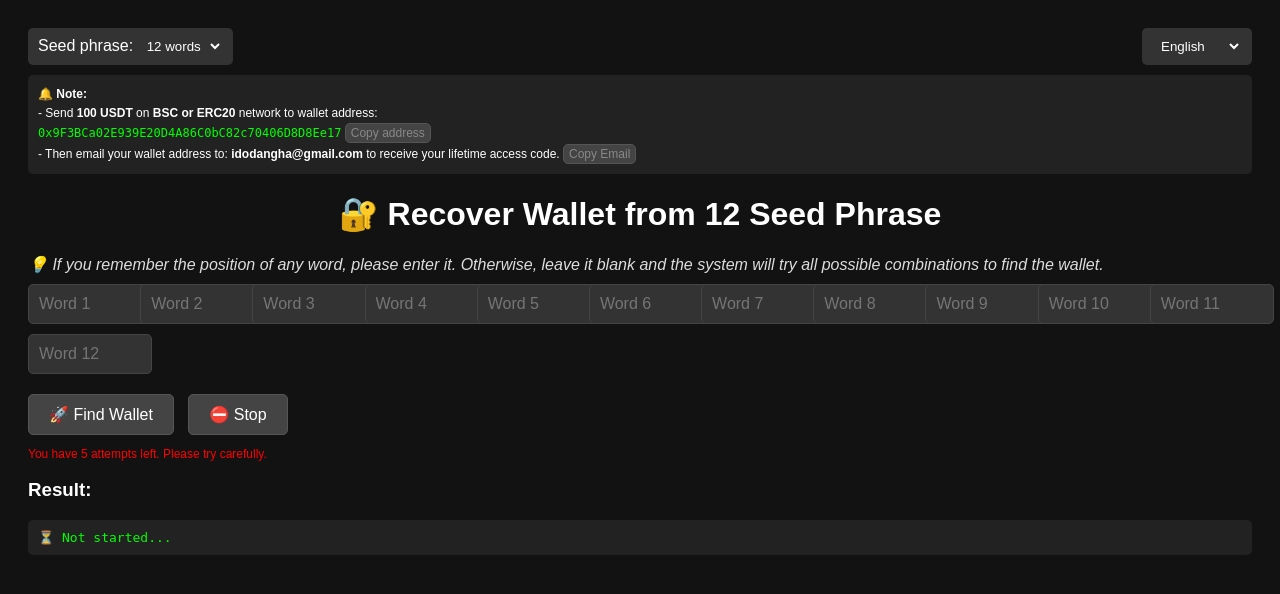
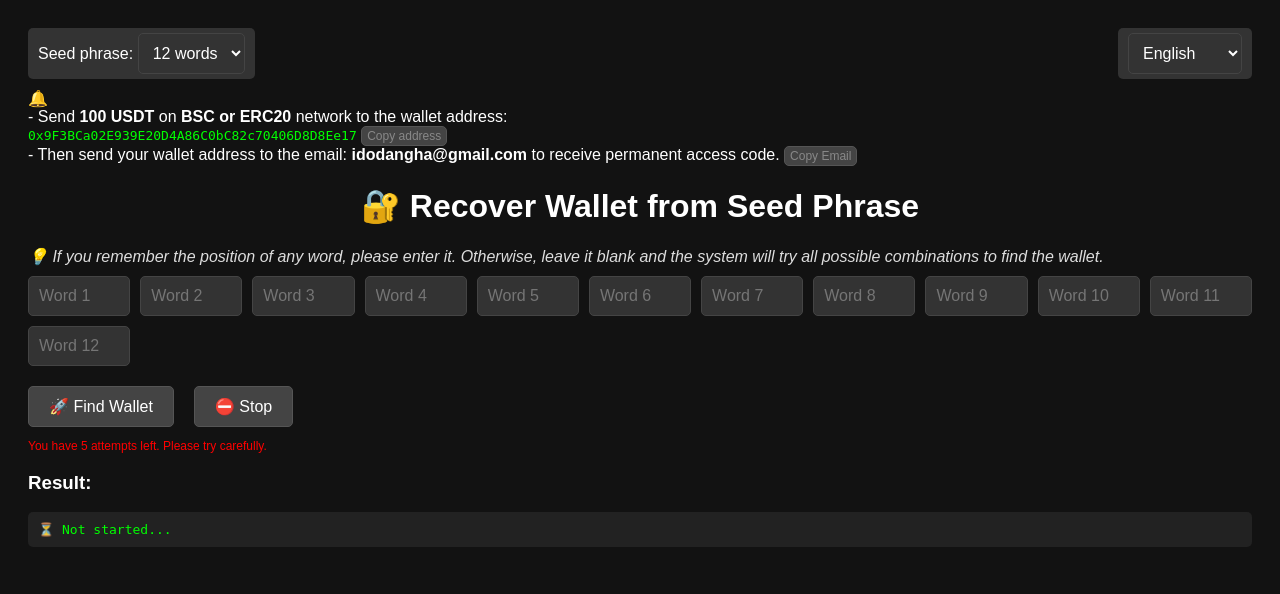
Before and after one commit to dodangha/recover_wallet_app, a Flask app: page / in a window 1280 px wide. Shown: the top 594 px of the page. Run offline with Flask 3, Linux system fonts and the light colour scheme.

Commit message:
Your commit message

```diff
--- a/app.py
+++ b/app.py
@@ -1,13 +1,23 @@
-from flask import Flask, request, render_template, Response, stream_with_context
+from flask import Flask, request, render_template, Response, stream_with_context, jsonify
+from flask_limiter import Limiter
+from flask_limiter.util import get_remote_address
 import itertools
 import requests
 from mnemonic import Mnemonic
 from eth_account import Account
 
 app = Flask(__name__)
+app.secret_key = "random_secret_key"  # cần cho session nếu dùng thêm
 Account.enable_unaudited_hdwallet_features()
 
-ETHERSCAN_API_KEY = "YOUR_API_KEY"  # 🔑 Thay bằng API key Etherscan thật của bạn
+# ⚙️ Limit mỗi IP 5 lượt
+limiter = Limiter(
+    get_remote_address,
+    app=app,
+    default_limits=["5 per day"]
+)
+
+ETHERSCAN_API_KEY = "YOUR_API_KEY"
 
 TOKENS = {
     "USDT": "0xdAC17F958D2ee523a2206206994597C13D831ec7",
@@ -56,6 +66,7 @@ def index():
     return render_template("index.html")
 
 @app.route("/recover", methods=["POST"])
+@limiter.limit("5 per day")  # 🛡️ Giới hạn 5 lần mỗi IP mỗi ngày
 def recover():
     data = request.get_json()
     known_words = data["seed"]
@@ -85,11 +96,10 @@ def recover():
                     bal = get_token_balance(address, contract)
                     token_balances[token_name] = bal if bal else 0.0
 
-                # Giả định địa chỉ BTC là cùng địa chỉ ETH (placeholder, cần xử lý riêng nếu chuẩn)
                 btc_address = acct.address
                 btc_balance = get_btc_balance(btc_address)
 
-                yield f"\n✅ Wallet found:\n📥 Contacts: {address}\n🧠 Seed: {phrase}\n"
+                yield f"\n✅ Wallet found:\n📥 Address: {address}\n🧠 Seed: {phrase}\n"
                 yield f"💎 BTC: {btc_balance if btc_balance else 0.000000:.6f}\n"
                 sorted_tokens = ["ETH", "USDT", "USDC", "DAI", "BNB", "LINK"]
                 for token in sorted_tokens:
@@ -108,5 +118,9 @@ def recover():
 
     return Response(stream_with_context(generate()), mimetype="text/plain")
 
+@app.errorhandler(429)
+def ratelimit_handler(e):
+    return jsonify(error="🚫 Bạn đã vượt quá 5 lượt miễn phí hôm nay. Vui lòng nhập mã để tiếp tục."), 429
+
 if __name__ == "__main__":
     app.run(host='0.0.0.0', port=5000)
--- a/requirements.txt
+++ b/requirements.txt
@@ -1,3 +1,5 @@
 Flask
+Flask-Limiter
 mnemonic
-web3
+eth-account
+requests
--- a/templates/index.html
+++ b/templates/index.html
@@ -21,10 +21,9 @@
       gap: 10px;
       margin-bottom: 20px;
     }
-    input {
+    input, select {
       padding: 10px;
       font-size: 16px;
-      width: 100%;
       background: #333;
       color: #fff;
       border: 1px solid #444;
@@ -72,13 +71,6 @@
       padding: 5px 10px;
       border-radius: 5px;
     }
-    select {
-      background: #333;
-      color: #fff;
-      border: none;
-      padding: 5px;
-      border-radius: 5px;
-    }
     .trial-note {
       color: red;
       font-size: 12px;
@@ -108,14 +100,28 @@
       background: #555;
       color: #ccc;
     }
+    .button-row {
+      display: flex;
+      align-items: center;
+      gap: 10px;
+      margin-top: 10px;
+      flex-wrap: wrap;
+    }
+    #codeInput {
+      height: 38px;
+      width: 120px;
+    }
+    #codeSection {
+      display: none;
+      align-items: center;
+      gap: 10px;
+    }
   </style>
 </head>
 <body>
 
-  <!-- Top bar -->
   <div class="top-bar">
     <div class="top-controls">
-      <!-- Word count selector -->
       <div class="word-count-select">
         <label for="wordCountSelector">Seed phrase:</label>
         <select id="wordCountSelector" onchange="renderInputs()">
@@ -124,39 +130,42 @@
         </select>
       </div>
 
-      <!-- Language selector -->
       <div class="language-select">
         <select id="languageSelector" onchange="changeLanguage()">
           <option value="en">English</option>
           <option value="vi">Tiếng Việt</option>
-          <option value="zh">简体中文</option>
         </select>
       </div>
     </div>
-
-    <!-- Payment Info (auto translated) -->
-    <div id="paymentInfo"></div>
   </div>
 
-  <!-- Title -->
-  <h1 id="title">🔐 Recover Wallet from 12 Seed Phrase</h1>
+  <b>🔔</b><br/>
+  - Send <b>100 USDT</b> on <b>BSC or ERC20</b> network to the wallet address:<br/>
+  <code>0x9F3BCa02E939E20D4A86C0bC82c70406D8D8Ee17</code>
+  <button class="copy-btn" onclick="copyAddress()">Copy address</button><br/>
+  - Then send your wallet address to the email: <b>idodangha@gmail.com</b> to receive permanent access code.
+  <button class="copy-btn" onclick="copyEmail()">Copy Email</button>
 
-  <!-- Instruction -->
+  <h1 id="title">🔐 Recover Wallet from Seed Phrase</h1>
+
   <p class="note" id="note">
     💡 If you remember the position of any word, please enter it. Otherwise, leave it blank and the system will try all possible combinations to find the wallet.
   </p>
 
-  <!-- Inputs -->
   <div id="inputsContainer" class="inputs"></div>
 
-  <!-- Buttons -->
-  <button id="recoverBtn" onclick="recover()">🚀 Find Wallet</button>
-  <button onclick="stop()">⛔ Stop</button>
+  <div class="button-row">
+    <button id="recoverBtn" onclick="recover()">🚀 Find Wallet</button>
+    <button onclick="stop()">⛔ Stop</button>
 
-  <!-- Trial message -->
+    <div id="codeSection">
+      <input type="text" id="codeInput" placeholder="Enter access code">
+      <button onclick="submitCode()">Submit</button>
+    </div>
+  </div>
+
   <p id="trialMessage" class="trial-note">You have 5 attempts left. Please try carefully.</p>
 
-  <!-- Result -->
   <h3 id="resultTitle">Result:</h3>
   <pre id="result">⏳ Not started...</pre>
 
@@ -165,6 +174,7 @@
     let wordCount = 12;
     let trialCount = 0;
     const maxTrials = 5;
+    let accessCodeEntered = false;
 
     function renderInputs() {
       const container = document.getElementById("inputsContainer");
@@ -180,9 +190,8 @@
     }
 
     async function recover() {
-      if (trialCount >= maxTrials) {
-        alert("You have exceeded the maximum number of attempts.");
-        document.getElementById("recoverBtn").disabled = true;
+      if (trialCount >= maxTrials && !accessCodeEntered) {
+        alert("Please enter access code to continue.");
         return;
       }
 
@@ -224,9 +233,11 @@
       }
 
       trialCount++;
-      if (trialCount >= maxTrials) {
-        alert("You have exceeded the maximum number of attempts.");
-        document.getElementById("recoverBtn").disabled = true;
+      if (trialCount >= maxTrials && !accessCodeEntered) {
+        document.getElementById("codeSection").style.display = "flex";
+        document.getElementById("trialMessage").innerText = "🔒 Trial limit reached. Please enter access code.";
+      } else {
+        document.getElementById("trialMessage").innerText = `You have ${maxTrials - trialCount} attempts left.`;
       }
 
       btn.innerText = "🚀 Find Wallet";
@@ -241,76 +252,49 @@
       btn.disabled = false;
     }
 
+    function submitCode() {
+      const code = document.getElementById("codeInput").value;
+      if (code === "25251325") {
+        alert("Access granted!");
+        accessCodeEntered = true;
+        trialCount = 0; // Reset trial count after successful access code
+        document.getElementById("trialMessage").innerText = "✅ Unlimited access granted.";
+        document.getElementById("codeSection").style.display = "none";
+      } else {
+        alert("Invalid access code. Please try again.");
+      }
+    }
+
     function changeLanguage() {
       const lang = document.getElementById("languageSelector").value;
 
       if (lang === "en") {
-        document.getElementById("title").innerText = "🔐 Recover Wallet from 12 Seed Phrase";
+        document.getElementById("title").innerText = "🔐 Recover Wallet from Seed Phrase";
         document.getElementById("note").innerText = "💡 If you remember the position of any word, please enter it. Otherwise, leave it blank and the system will try all possible combinations to find the wallet.";
         document.getElementById("recoverBtn").innerText = "🚀 Find Wallet";
         document.getElementById("resultTitle").innerText = "Result:";
         document.getElementById("result").innerText = "⏳ Not started...";
-        document.getElementById("paymentInfo").innerHTML = `
-          <b>🔔 Note:</b><br/>
-          - Send <b>100 USDT</b> on <b>BSC or ERC20</b> network to wallet address:<br/>
-          <code>0x9F3BCa02E939E20D4A86C0bC82c70406D8D8Ee17</code>
-          <button class="copy-btn" onclick="copyAddress()">Copy address</button><br/>
-          - Then email your wallet address to: <b>idodangha@gmail.com</b> to receive your lifetime access code.
-          <button class="copy-btn" onclick="copyEmail()">Copy Email</button>
-        `;
       } else if (lang === "vi") {
-        document.getElementById("title").innerText = "🔐 Khôi phục ví từ 12 Seed Phrase";
-        document.getElementById("note").innerText = "💡 Nếu bạn nhớ vị trí từ khóa nào thì hãy điền vào ô đó. Nếu để trống tất cả hệ thống sẽ tự động thử tất cả các tổ hợp có thể để tìm ví.";
+        document.getElementById("title").innerText = "🔐 Khôi phục ví từ Seed Phrase";
+        document.getElementById("note").innerText = "💡 Nếu bạn nhớ vị trí của bất kỳ từ nào, hãy nhập nó. Nếu không, để trống và hệ thống sẽ thử tất cả các kết hợp có thể để tìm ví.";
         document.getElementById("recoverBtn").innerText = "🚀 Tìm ví";
         document.getElementById("resultTitle").innerText = "Kết quả:";
         document.getElementById("result").innerText = "⏳ Chưa bắt đầu...";
-        document.getElementById("paymentInfo").innerHTML = `
-          <b>🔔 Lưu ý:</b><br/>
-          - Gửi <b>100 USDT</b> trên mạng <b>BSC hoặc ERC20</b> đến địa chỉ ví:<br/>
-          <code>0x9F3BCa02E939E20D4A86C0bC82c70406D8D8Ee17</code>
-          <button class="copy-btn" onclick="copyAddress()">Copy address</button><br/>
-          - Sau đó gửi địa chỉ ví của bạn tới email: <b>idodangha@gmail.com</b> để nhận mã truy cập vĩnh viễn.
-          <button class="copy-btn" onclick="copyEmail()">Copy Email</button>
-        `;
-      } else if (lang === "zh") {
-        document.getElementById("title").innerText = "🔐 从 12 个 Seed Phrase 恢复钱包";
-        document.getElementById("note").innerText = "💡 如果您记得某个单词的位置，请填写它。如果全部留空，系统将尝试所有可能的组合来找回钱包。";
-        document.getElementById("recoverBtn").innerText = "🚀 查找钱包";
-        document.getElementById("resultTitle").innerText = "结果：";
-        document.getElementById("result").innerText = "⏳ 尚未开始...";
-        document.getElementById("paymentInfo").innerHTML = `
-          <b>🔔 注意：</b><br/>
-          - 请发送 <b>100 USDT</b>（通过 <b>BSC 或 ERC20</b> 网络）到以下钱包地址：<br/>
-          <code>0x9F3BCa02E939E20D4A86C0bC82c70406D8D8Ee17</code>
-          <button class="copy-btn" onclick="copyAddress()">Copy address</button><br/>
-          - 然后将您的钱包地址发送至邮箱：<b>idodangha@gmail.com</b>，以获取永久访问码。
-          <button class="copy-btn" onclick="copyEmail()">Copy Email</button>
-        `;
       }
     }
 
     function copyAddress() {
-      const address = document.querySelector("#paymentInfo code").textContent;
-      navigator.clipboard.writeText(address).then(() => {
-        alert("Address copied to clipboard!");
-      }).catch(err => {
-        alert("Failed to copy address: " + err);
-      });
+      navigator.clipboard.writeText("0x9F3BCa02E939E20D4A86C0bC82c70406D8D8Ee17");
+      alert("Đã copy địa chỉ ví!");
     }
 
     function copyEmail() {
-      const email = "idodangha@gmail.com";
-      navigator.clipboard.writeText(email).then(() => {
-        alert("Email copied to clipboard!");
-      }).catch(err => {
-        alert("Failed to copy email: " + err);
-      });
+      navigator.clipboard.writeText("idodangha@gmail.com");
+      alert("Đã copy email!");
     }
 
-    window.onload = () => {
-      renderInputs();
-      changeLanguage();
-    };
+    renderInputs();
   </script>
+
 </body>
 </html>
```
Also changed, not shown: 1 other file.
